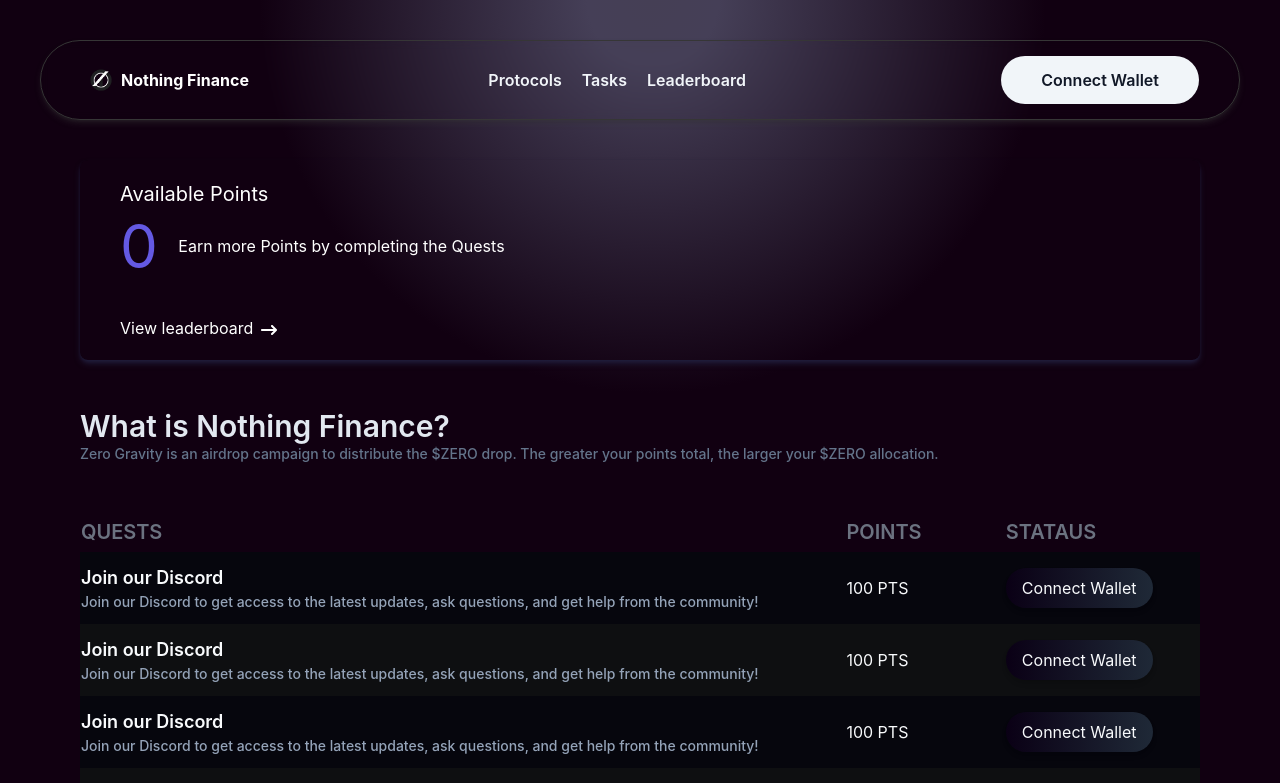
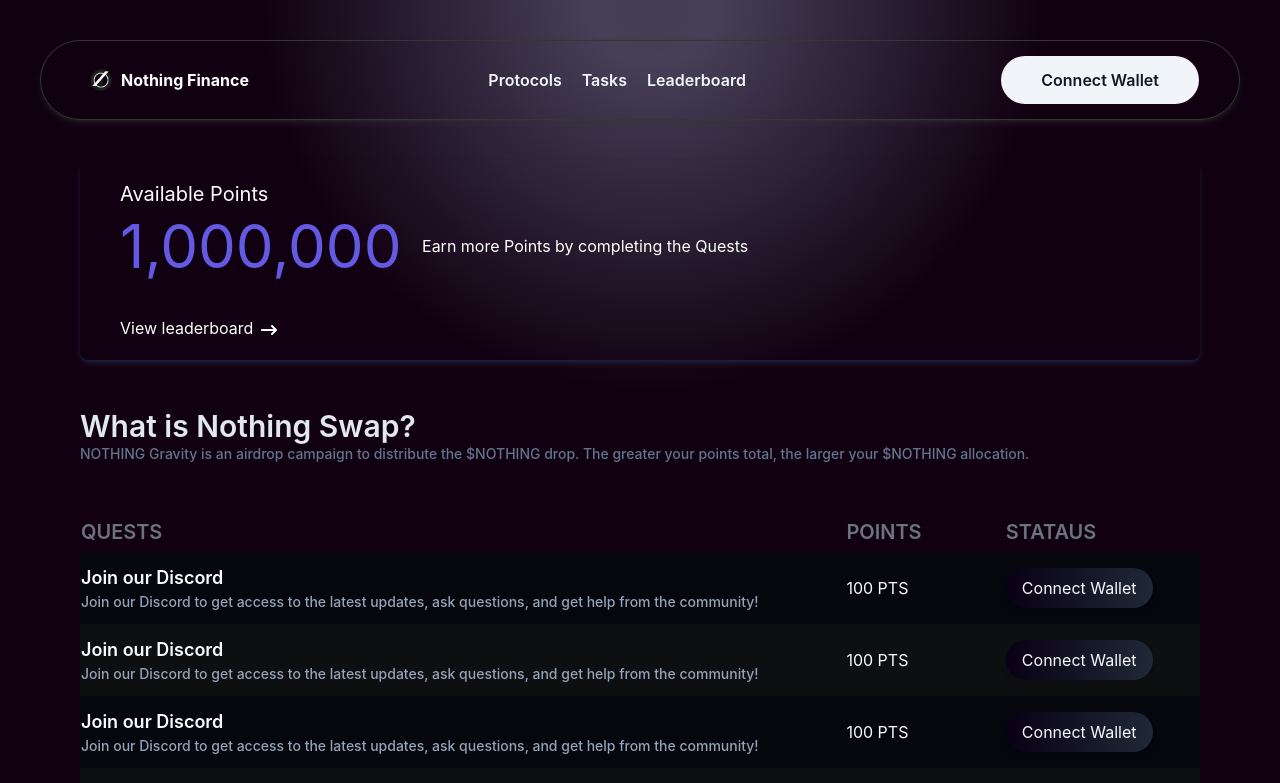
Before and after one commit to thesimonsnape/nothingfinance, a React (Create React App) app: page /project/1 in a window 1280 px wide. Shown: the top 783 px of the page. Built offline with nearby package versions, Linux system fonts and the light colour scheme.

Commit message:
feat: minor fixes

```diff
--- a/src/components/ProjectTable.jsx
+++ b/src/components/ProjectTable.jsx
@@ -1,27 +1,7 @@
 import React from 'react'
 import { FaArrowRightLong } from "react-icons/fa6";
 import { Link, useLocation } from 'react-router-dom';
-
-let rows = [
-    {
-        rank: 1,
-        project: 'Nothing Swap',
-        totalUsers: '120k',
-        totalPoints: '1,000,000'
-    },
-    {
-        rank: 2,
-        project: 'Nothing Lend',
-        totalUsers: '100k',
-        totalPoints: '1,000,000'
-    },
-    {
-        rank: 3,
-        project: 'Nothing USD',
-        totalUsers: '80k',
-        totalPoints: '1,000,000'
-    },
-]
+import { rows } from '../constant/index';
 
 const LeaderBoardTable = () => {
   const location = useLocation();
--- /dev/null
+++ b/src/constant/index.js
@@ -0,0 +1,23 @@
+export const rows = [
+    {
+        rank: 1,
+        project: 'Nothing Swap',
+        totalUsers: '120k',
+        totalPoints: '1,000,000',
+        tagLine: 'NOTHING Gravity is an airdrop campaign to distribute the $NOTHING drop. The greater your points total, the larger your $NOTHING allocation.'
+    },
+    {
+        rank: 2,
+        project: 'Nothing Lend',
+        totalUsers: '100k',
+        totalPoints: '1,000,000',
+        tagLine: 'NOTHING Gravity is an airdrop campaign to distribute the $NOTHING drop. The greater your points total, the larger your $NOTHING allocation.',
+    },
+    {
+        rank: 3,
+        project: 'Nothing USD',
+        totalUsers: '80k',
+        totalPoints: '1,000,000',
+        tagLine: 'NOTHING Gravity is an airdrop campaign to distribute the $NOTHING drop. The greater your points total, the larger your $NOTHING allocation.',
+    },
+]
--- a/src/pages/ProjectPage.jsx
+++ b/src/pages/ProjectPage.jsx
@@ -2,8 +2,13 @@ import React from 'react'
 import NavBar from '../components/NavBar'
 import Quests from '../components/Quests'
 import { FaArrowRightLong } from "react-icons/fa6";
+import { Link, useParams } from 'react-router-dom';
+import { rows } from '../constant/index';
 
 const ProjectsPage = () => {
+  const { id } = useParams();
+  const row = rows.find(row => row.id === id) ?? rows[0];
+
   return (
     <div className='flex justify-center min-h-screen px-7 md:px-20'>
       <NavBar />
@@ -11,16 +16,18 @@ const ProjectsPage = () => {
         <div className='flex flex-col gap-2 w-full text-white px-4 md:px-10 py-5 items-start justify-center rounded-lg shadow-[#211f3e] shadow-md'>
             <h2 className='text-xl'>Available Points</h2>
             <div className='flex items-center w-full gap-2'>
-            <span className='text-6xl text-[#6459e3]'>0</span>&nbsp;<span className='text-base'>Earn more Points by completing the Quests</span>
+            <span className='text-6xl text-[#6459e3]'>{row.totalPoints}</span>&nbsp;<span className='text-base'>Earn more Points by completing the Quests</span>
             </div>
             <br />
-            <div className='flex items-center w-full gap-2'>
-              View leaderboard <FaArrowRightLong className='translate-y-[2px]'/>
-            </div>
+            <Link to='/projects' className='link-styles flex gap-2 items-center cursor-pointer'>
+                <div className='flex gap-2 items-center cursor-pointer'>
+                    View leaderboard <FaArrowRightLong className='translate-y-[2px]' />
+                </div>
+            </Link>
         </div>
         <div className='mt-12'>
-            <h2 className='text-slate-200 text-3xl font-semibold'>What is Nothing Finance?</h2>
-            <p className='text-slate-500 text-sm font-medium'>Zero Gravity is an airdrop campaign to distribute the $ZERO drop. The greater your points total, the larger your $ZERO allocation.</p>
+            <h2 className='text-slate-200 text-3xl font-semibold'>What is {row.project}?</h2>
+            <p className='text-slate-500 text-sm font-medium'>{row.tagLine}</p>
         </div>
         <div className='mt-12 mb-20'>
             <Quests />
```
Also changed, not shown: src/index.js (+1 -6 lines).
